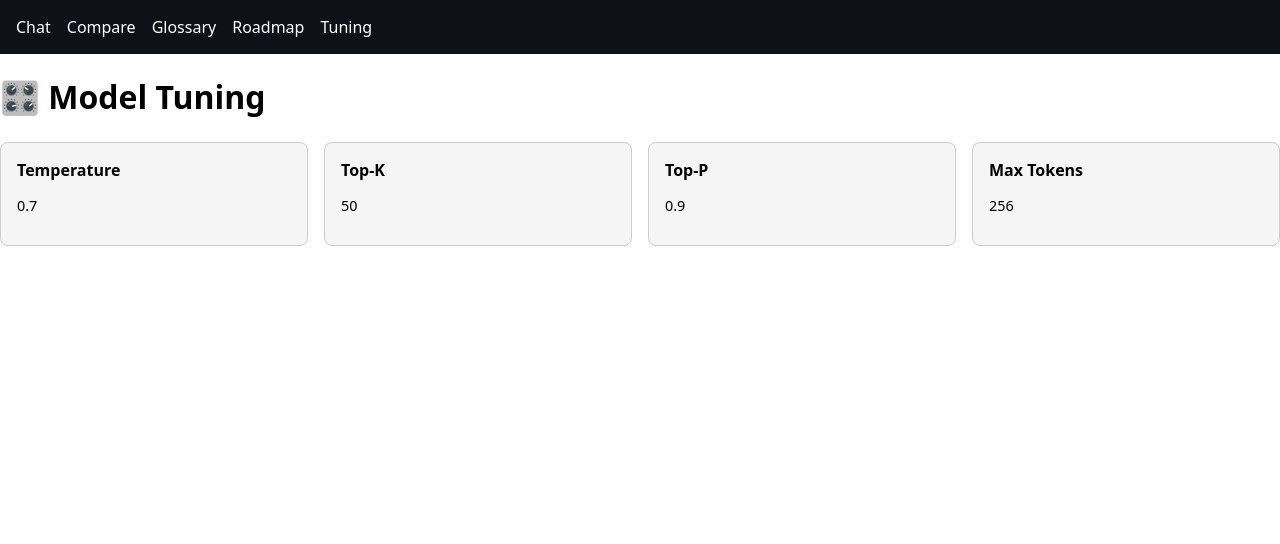
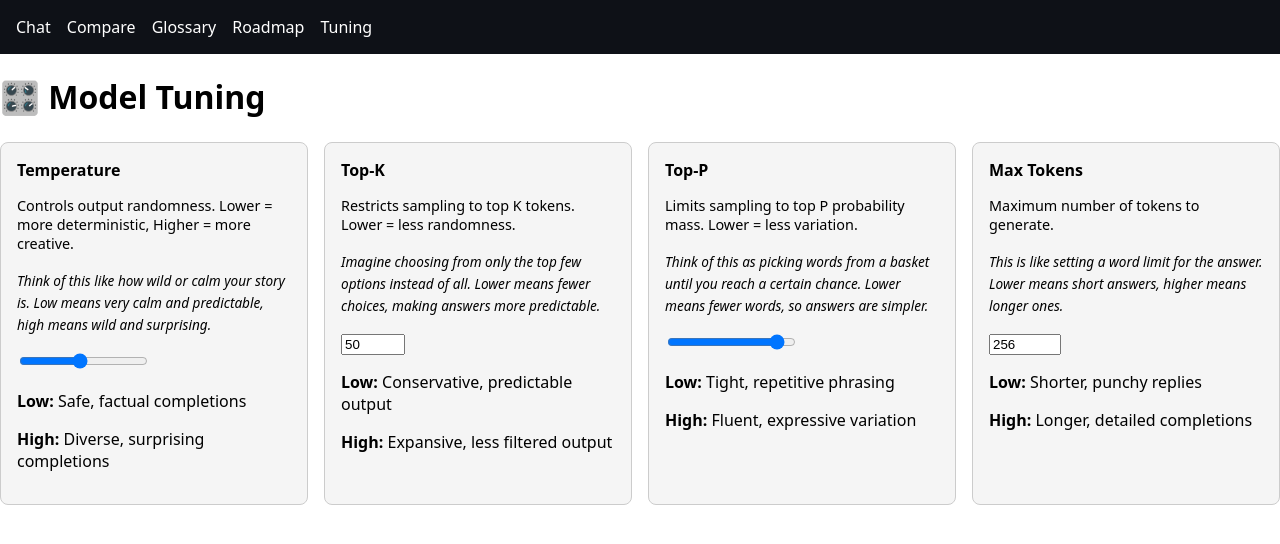
Before and after one commit to ScottFitzgerald83/grail, a SvelteKit app in the folder frontend/: page /tuning in a window 1280 px wide. Shown: the top 544 px of the page. Built offline with nearby package versions, Linux system fonts and the light colour scheme.

Commit message:
The tuning page now displays all parameter controls and descriptions directly inside each dashboard tile, eliminating the side drawer. Each tile includes the definition, ELI5, controls, and effects

```diff
--- a/frontend/src/routes/tuning/+page.svelte
+++ b/frontend/src/routes/tuning/+page.svelte
@@ -2,9 +2,30 @@
 
 <div class="param-grid">
   {#each parameters as param}
-    <div class="param-tile {selectedParam && selectedParam.key === param.key ? 'active' : ''}" on:click={() => openPanel(param.key)}>
+    <div class="param-tile">
       <strong>{param.label}</strong>
-      <p style="font-size: 0.9rem;">{config[param.key]}</p>
+      <p style="font-size: 0.9rem; margin-bottom: 0.5rem;">{param.definition}</p>
+      <p><em style="font-size: 0.85rem;">{param.eli5}</em></p>
+      <div style="margin: 0.75rem 0;">
+        {#if param.type === 'slider'}
+          <input
+            type="range"
+            min={param.min}
+            max={param.max}
+            step={param.step}
+            bind:value={config[param.key]}
+            on:input={(e) => updateConfig(param.key, +e.target.value)} />
+        {:else}
+          <input
+            type="number"
+            min={param.min}
+            max={param.max}
+            bind:value={config[param.key]}
+            on:input={(e) => updateConfig(param.key, +e.target.value)} />
+        {/if}
+      </div>
+      <p><strong>Low:</strong> {param.lowEffect}</p>
+      <p><strong>High:</strong> {param.highEffect}</p>
     </div>
   {/each}
 </div>
@@ -38,8 +59,6 @@
     };
     savedStatus = '↩️ Reset to default';
   }
-
-  let selectedParam = null;
 
   const parameters = [
     {
@@ -90,49 +109,12 @@
     }
   ];
 
-  function openPanel(key) {
-    if (selectedParam && selectedParam.key === key) {
-      selectedParam = null;
-    } else {
-      selectedParam = parameters.find(p => p.key === key);
-    }
-  }
-
   function updateConfig(key, value) {
     config[key] = value;
     localStorage.setItem('grailConfig', JSON.stringify(config));
     savedStatus = '💾 Config saved';
   }
 </script>
-
-{#if selectedParam}
-  <div class="param-drawer">
-    <button class="drawer-toggle" on:click={() => selectedParam = null}>▶</button>
-    <h2>{selectedParam.label}</h2>
-    <p>{selectedParam.definition}</p>
-    <p><em>{selectedParam.eli5}</em></p>
-    <div style="margin: 1rem 0;">
-      {#if selectedParam.type === 'slider'}
-        <input
-          type="range"
-          min={selectedParam.min}
-          max={selectedParam.max}
-          step={selectedParam.step}
-          bind:value={config[selectedParam.key]}
-          on:input={(e) => updateConfig(selectedParam.key, +e.target.value)} />
-      {:else}
-        <input
-          type="number"
-          min={selectedParam.min}
-          max={selectedParam.max}
-          bind:value={config[selectedParam.key]}
-          on:input={(e) => updateConfig(selectedParam.key, +e.target.value)} />
-      {/if}
-    </div>
-    <p><strong>Low:</strong> {selectedParam.lowEffect}</p>
-    <p><strong>High:</strong> {selectedParam.highEffect}</p>
-  </div>
-{/if}
 
 <style>
   .param-grid {
@@ -159,30 +141,4 @@
     border-color: #007acc;
     background: #d0e7ff;
   }
-
-  .param-drawer {
-    position: fixed;
-    top: 0;
-    right: 360px;
-    width: 320px;
-    height: 100vh;
-    padding: 2rem;
-    background: white;
-    border-left: 1px solid #ddd;
-    box-shadow: -2px 0 8px rgba(0,0,0,0.1);
-    overflow-y: auto;
-    z-index: 100;
-  }
-
-  .drawer-toggle {
-    position: absolute;
-    left: -1.75rem;
-    top: 1rem;
-    background: #fff;
-    border: 1px solid #ccc;
-    border-radius: 4px;
-    cursor: pointer;
-    padding: 0.25rem 0.5rem;
-    transform: rotate(180deg);
-  }
 </style>
```
